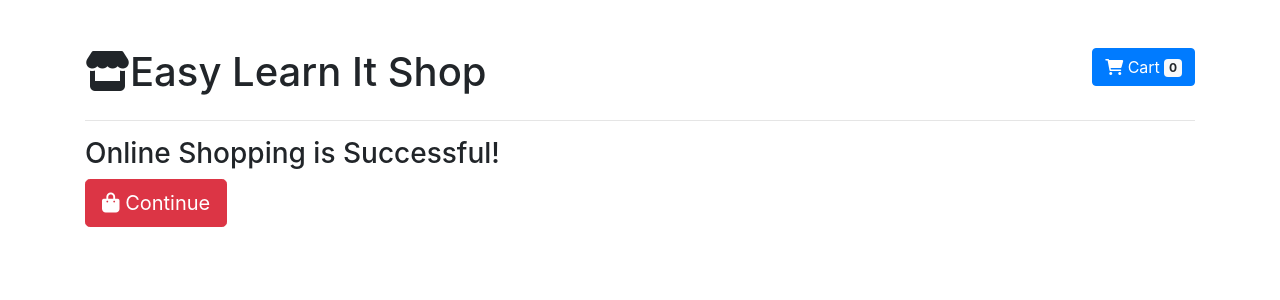
After one commit to digexperience/shoppingcart, a PHP site: page /clear.php in a window 1280 px wide. The commit adds this page. Shown: the top 300 px of the page. Run offline with PHP 8.4, Linux system fonts and the light colour scheme.

Commit message:
final com

```diff
--- /dev/null
+++ b/clear.php
@@ -0,0 +1,34 @@
+<?php session_start(); session_destroy(); ?>
+<!DOCTYPE html>
+<html lang="en">
+<head>
+    <meta charset="UTF-8">
+    <meta http-equiv="X-UA-Compatible" content="IE=edge">
+    <meta name="viewport" content="width=device-width, initial-scale=1.0">
+    <link rel="stylesheet" href="https://cdnjs.cloudflare.com/ajax/libs/twitter-bootstrap/4.6.0/css/bootstrap.min.css" integrity="sha512-P5MgMn1jBN01asBgU0z60Qk4QxiXo86+wlFahKrsQf37c9cro517WzVSPPV1tDKzhku2iJ2FVgL67wG03SGnNA==" crossorigin="anonymous" referrerpolicy="no-referrer" />
+    <link rel="stylesheet" href="https://cdnjs.cloudflare.com/ajax/libs/font-awesome/6.0.0-beta2/css/all.min.css" integrity="sha512-YWzhKL2whUzgiheMoBFwW8CKV4qpHQAEuvilg9FAn5VJUDwKZZxkJNuGM4XkWuk94WCrrwslk8yWNGmY1EduTA==" crossorigin="anonymous" referrerpolicy="no-referrer" />
+    <link rel="stylesheet" href="styles.css">
+    <title>Learn IT Easy Online Shop | Shopping Cart</title>
+</head>
+<body>
+    <div class="container">
+        <div class="row mt-5">
+            <div class="col-10">
+                <h1><i class="fa fa-store"></i>Easy Learn It Shop</h1>
+            </div>
+            <div class="col-2 text-right">
+                <a href="cart.php" class="btn btn-primary">
+                    <i class="fa fa-shopping-cart"></i> Cart
+                    <span class="badge badge-light">0</span>
+                </a>
+            </div>
+        </div>
+        <hr>
+        <h3>Online Shopping is Successful!</h3>
+        <a href="index.php" class="btn btn-danger btn-lg"><i class="fa fa-shopping-bag"></i> Continue</a>
+    </div>
+
+    <script src="https://cdnjs.cloudflare.com/ajax/libs/jquery/3.6.0/jquery.min.js" integrity="sha512-894YE6QWD5I59HgZOGReFYm4dnWc1Qt5NtvYSaNcOP+u1T9qYdvdihz0PPSiiqn/+/3e7Jo4EaG7TubfWGUrMQ==" crossorigin="anonymous" referrerpolicy="no-referrer"></script>
+    <script src="https://cdnjs.cloudflare.com/ajax/libs/twitter-bootstrap/4.6.0/js/bootstrap.bundle.min.js" integrity="sha512-wV7Yj1alIZDqZFCUQJy85VN+qvEIly93fIQAN7iqDFCPEucLCeNFz4r35FCo9s6WrpdDQPi80xbljXB8Bjtvcg==" crossorigin="anonymous" referrerpolicy="no-referrer"></script>
+</body>
+</html>
```
Also changed, not shown: index.php (+17 -5 lines).
